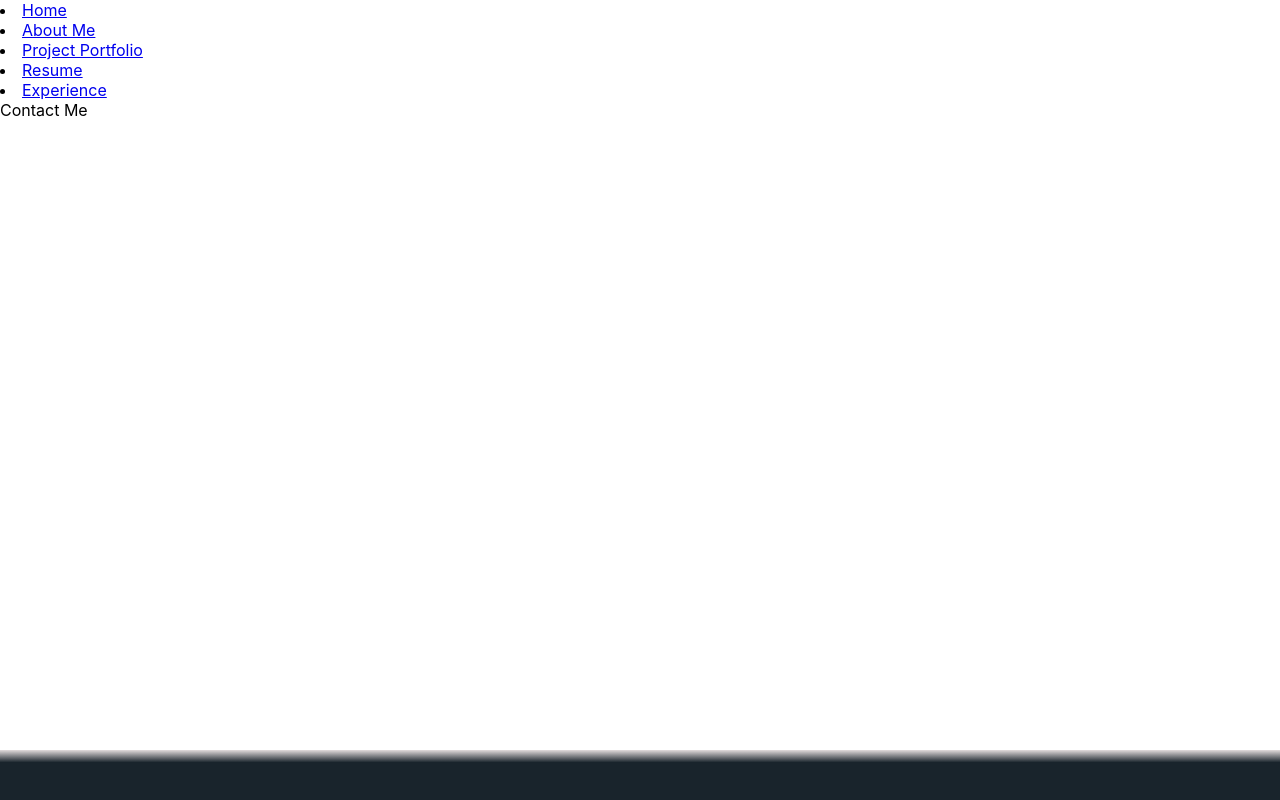
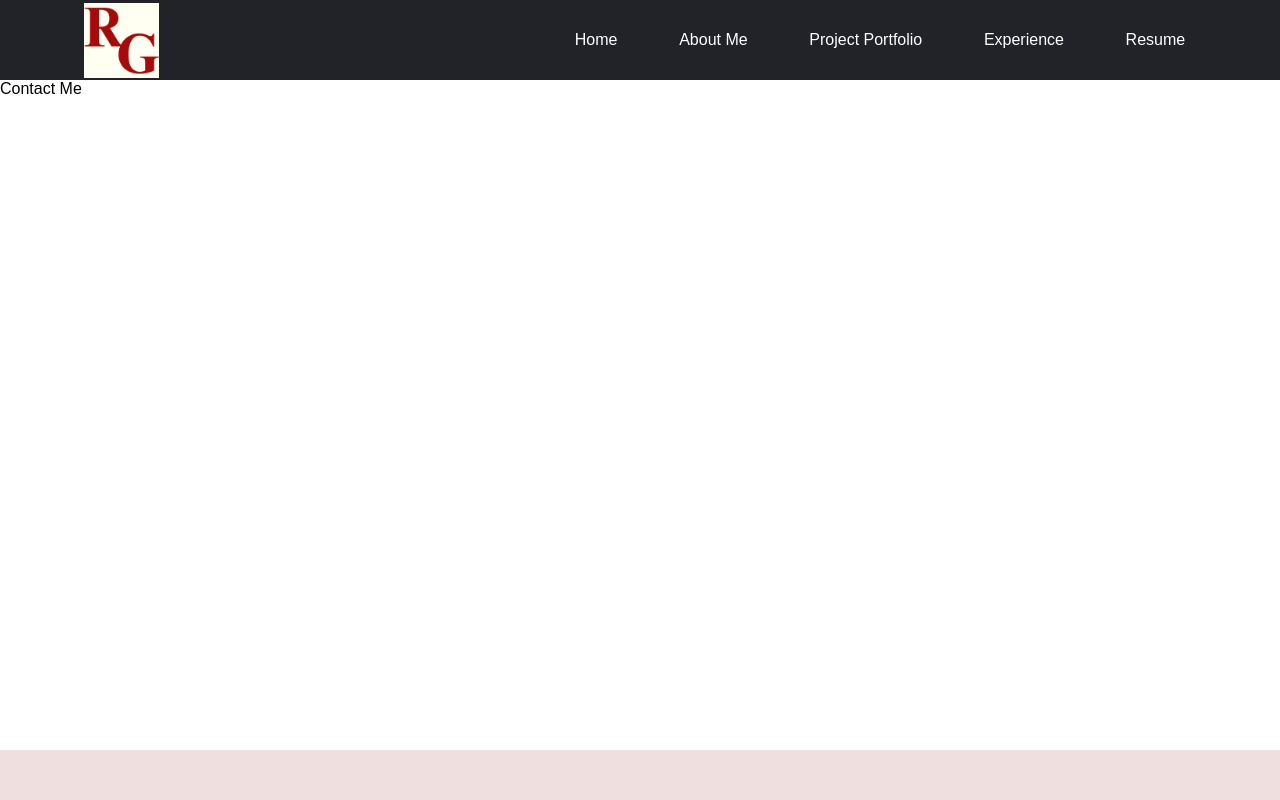
Before and after one commit to rudra-goel/rgo3l.dev, a React (Create React App) app in the folder rgo3l.dev/: page /contact in a window 1280 px wide. Built offline with nearby package versions, Linux system fonts and the light colour scheme.

Commit message:
style navbar some

```diff
--- a/rgo3l.dev/src/App.css
+++ b/rgo3l.dev/src/App.css
@@ -1,7 +1,7 @@
 
 
 .footer {
-  background-image: linear-gradient(rgb(226, 220, 220), #19242c, #19242c, #19242c, #19242c);
+  background-color: rgb(240, 223, 223);
   height: 50px;
   width: 100%;
   position: absolute;
--- a/rgo3l.dev/src/components/Navbar.css
+++ b/rgo3l.dev/src/components/Navbar.css
@@ -1,3 +1,103 @@
+:root {
+  --darkgray: #212329;
+  --brightred: #f9423d;
+  --white: #FFFFFF;
+  --lightred: #f9433dcc;
+
+}
+
+* {
+  box-sizing: border-box;
+  margin: 0;
+  padding: 0;
+  font-family: 'Nunito', sans-serif;
+}
+
+.nav-container {
+  background-color: var(--darkgray);
+  width: 100%;
+}
+
 .navbar {
-    background-color: aqua;
+  display: grid;
+  grid-template-columns: 0.2fr auto 1fr;
+  align-items: center;
+  height: 80px;
+  width: 90%;
+  max-width: 1720px;
+  margin: 0 auto;
+}
+
+#navbar-logo {
+  justify-self: start;
+  margin-left: 20px;
+}
+
+#navbar-logo {
+  cursor: pointer;
+
+}
+
+.nav-menu {
+  display: grid;
+  grid-template-columns: repeat(5, auto);
+  list-style: none;
+  text-align: center;
+  width: 70%;
+  justify-self: end;
+}
+
+.nav-links {
+  color: white;
+  text-decoration: none;
+}
+
+.nav-links:hover {
+  color: var(--lightred);
+  transition: all .2s ease-out;
+}
+
+
+.nav-links-btn {
+  background-color: var(--lightred);
+  padding: 6px 16px;
+  border-radius: 4px;
+}
+
+.nav-links-btn:hover {
+  background-color: transparent;
+  color: var(--white);
+  padding: 5px 15px;
+  border-radius: 4px;
+  border: solid 1px var(--lightred);
+  transition: all .3s ease-out;
+}
+
+.menu-toggle .bar {
+  width: 25px;
+  height: 3px;
+  margin: 5px auto;
+  transition: all .3s ease-in-out;
+  background: var(--white);
+}
+
+@media screen and (max-width:768px) {
+  .nav-container{
+    position: relative;
   }
+  .nav-menu{
+    display: grid;
+    grid-template-columns: auto;
+    background: var(--lightred);
+    margin: 0;
+    width: 100%;
+    position: absolute;
+    top:80px;
+    left: -100%;
+    opacity: 0;
+    transition: all .5s ease;
+  }
+
+
+
+}
--- a/rgo3l.dev/src/components/Navbar.js
+++ b/rgo3l.dev/src/components/Navbar.js
@@ -1,84 +1,122 @@
 import React from 'react'
+import "./Navbar.css"
 
 export default function Navbar() {
   let page = window.location.href;
   console.log(page)
   page = page.split("/")
   page = page[page.length-1]
+
   switch (page) {
     case "about-me":
       return (
-        <div className="navbar" >
-            <nav>
-                <li><a href="/">Home</a></li>
-                <li><a href="/project-portfolio">Project Portfolio</a></li>
-                <li><a href="/experience">Experience</a></li>
-                <li><a href="/resume">Resume</a></li>
-                <li><a href="/contact">Contact</a></li>
+        <div className="nav-container" >
+            <nav className="navbar">
+              <img alt="RG" id="navbar-logo" src="../../RG.png" width ="75" height="75"></img>
+              <div className="menu-toggle" id="mobile-menu">
+                <span className="bar"></span>
+                <span className="bar"></span>
+                <span className="bar"></span>
+              </div>
+              <ul className="nav-menu">
+                <li ><a className="nav-links" href="/">Home</a></li>
+                <li ><a className="nav-links" href="/project-portfolio">Project Portfolio</a></li>
+                <li ><a className="nav-links" href="/experience">Experience</a></li>
+                <li ><a className="nav-links"href="/resume">Resume</a></li>
+                <li ><a className="nav-links" href="/contact">Contact</a></li>
+              </ul>
             </nav>
           </div>
       )
-      break;
+
     case "project-portfolio":
       return (
-        <div className="navbar" >
-            <nav>
-                <li><a href="/">Home</a></li>
-                <li><a href="about-me">About Me</a></li>
-                <li><a href="/experience">Experience</a></li>
-                <li><a href="/resume">Resume</a></li>
-                <li><a href="/contact">Contact</a></li>
+        <div className="nav-container" >
+            <nav className="navbar">
+              <img  alt="RG" id="navbar-logo" src="../../RG.png" width ="75" height="75"></img>
+              <div className="menu-toggle" id="mobile-menu">
+                <span className="bar"></span>
+                <span className="bar"></span>
+                <span className="bar"></span>
+              </div>
+              <ul className="nav-menu">
+                <li className="nav-links"><a className="nav-links" href="/">Home</a></li>
+                <li><a className="nav-links" href="about-me">About Me</a></li>
+                <li><a className="nav-links" href="/experience">Experience</a></li>
+                <li><a className="nav-links" href="/resume">Resume</a></li>
+                <li><a className="nav-links" href="/contact">Contact</a></li>
+              </ul>
             </nav>
           </div>
       )
-      break;
     case "experience":
       return (
-        <div className="navbar" >
-            <nav>
-                <li><a href="/">Home</a></li>
-                <li><a href="about-me">About Me</a></li>
-                <li><a href="/project-portfolio">Project Portfolio</a></li>
-                <li><a href="/resume">Resume</a></li>
-                <li><a href="/contact">Contact</a></li>
+        <div className="nav-container" >
+            <nav className="navbar">
+              <img  alt="RG" id="navbar-logo" src="../../RG.png" width ="75" height="75"></img>
+              <div className="menu-toggle" id="mobile-menu">
+                <span className="bar"></span>
+                <span className="bar"></span>
+                <span className="bar"></span>
+              </div>
+              <ul className="nav-menu">
+                <li><a className="nav-links" href="/">Home</a></li>
+                <li><a className="nav-links" href="about-me">About Me</a></li>
+                <li><a className="nav-links" href="/project-portfolio">Project Portfolio</a></li>
+                <li><a className="nav-links" href="/resume">Resume</a></li>
+                <li><a className="nav-links" href="/contact">Contact</a></li>
+              </ul>
             </nav>
           </div>
       )
-      break;
       case "resume":
         return (
-          <div className="navbar" >
-            <nav>
-                <li><a href="/">Home</a></li>
-                <li><a href="about-me">About Me</a></li>
-                <li><a href="/project-portfolio">Project Portfolio</a></li>
-                <li><a href="/experience">Experience</a></li>
-                <li><a href="/contact">Contact</a></li>
+          <div className="nav-container" >
+            <nav className="navbar">
+              <img  alt="RG" id="navbar-logo" src="../../RG.png" width ="75" height="75"></img>
+              <div className="menu-toggle" id="mobile-menu">
+                <span className="bar"></span>
+                <span className="bar"></span>
+                <span className="bar"></span>
+              </div>
+              <ul className="nav-menu">
+                <li><a className="nav-links" href="/">Home</a></li>
+                <li><a className="nav-links" href="about-me">About Me</a></li>
+                <li><a className="nav-links" href="/project-portfolio">Project Portfolio</a></li>
+                <li><a className="nav-links" href="/experience">Experience</a></li>
+                <li><a className="nav-links" href="/contact">Contact</a></li>
+              </ul>
             </nav>
           </div>
       )
-      break;
       case "contact":
         return (
-          <div className="navbar" >
-            <nav>
-                <li><a href="/">Home</a></li>
-                <li><a href="about-me">About Me</a></li>
-                <li><a href="/project-portfolio">Project Portfolio</a></li>
-                <li><a href="/experience">Resume</a></li>            </nav>
-                <li><a href="/resume">Experience</a></li>
+          <div className="nav-container" >
+            <nav className="navbar">
+              <img alt="RG" id="navbar-logo"  src="../../RG.png" width ="75" height="75"></img>
+                <div className="menu-toggle" id="mobile-menu">
+                  <span className="bar"></span>
+                  <span className="bar"></span>
+                  <span className="bar"></span>
+                </div>
+                <ul className="nav-menu">
+                  <li><a className="nav-links" href="/">Home</a></li>
+                  <li><a className="nav-links" href="about-me">About Me</a></li>
+                  <li><a className="nav-links" href="/project-portfolio">Project Portfolio</a></li>
+                  <li><a className="nav-links" href="/resume">Experience</a></li>
+                  <li><a className="nav-links" href="/experience">Resume</a></li>
+                </ul>
+              </nav>
           </div>
       )
-      break;
 
 
     default:
       return (
-        <div className="navbar" >
+        <div className="nav-container" >
             Error in Navbar
           </div>
       )
-      break;
   }
 
 }
```
Also changed, not shown: 1 other file (tests, documents, lock files or other folders).
